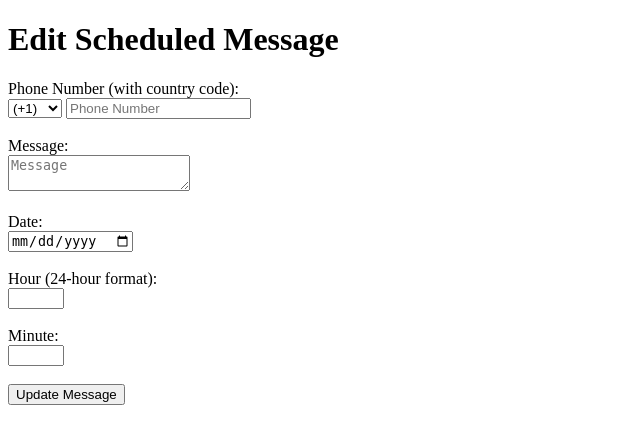
After one commit to tori-19/Whatsapp3000, a Flask app: template templates/edit_message.html in a window 1280 px wide. The commit adds this page. Shown: the top 444 px of the page, without its empty margins (0-640 px from the left). Run offline with Flask 3, Linux system fonts and the light colour scheme; the template is opened without the code that fills it, so the values that code supplies are empty.

Commit message:
can schedule multiple messages

```diff
--- a/app.py
+++ b/app.py
@@ -1,41 +1,97 @@
 from flask import Flask, render_template, request, redirect, url_for
 import pywhatkit as kit
+import threading
+from datetime import datetime
 
 app = Flask(__name__)
 
+# List to hold scheduled messages
+scheduled_messages = []
+message_id_counter = 1  # Simple counter to create unique IDs for messages
+
 def is_valid_number(number):
-    """Ensures the number contains only digits and is the right length."""
     return number.isdigit() and 7 <= len(number) <= 15
+
+def send_message_later(message):
+    number = message['number']
+    msg = message['text']
+    hour = message['hour']
+    minute = message['minute']
+    delay = message['delay']
+    threading.Timer(delay, kit.sendwhatmsg, [number, msg, hour, minute]).start()
 
 @app.route("/", methods=["GET", "POST"])
 def home():
+    global message_id_counter
     if request.method == "POST":
-        # Get form data
+        try:
+            country_code = request.form.get("country_code")
+            phone_number = request.form.get("number")
+            message = request.form.get("message")
+            date = request.form.get("date")
+            hour = int(request.form.get("hour"))
+            minute = int(request.form.get("minute"))
+
+            if not is_valid_number(phone_number):
+                return "Invalid phone number format. Please enter digits only and exclude the leading zero."
+
+            full_number = country_code + phone_number
+            message_time = datetime.strptime(f"{date} {hour}:{minute}", "%Y-%m-%d %H:%M")
+
+            delay = (message_time - datetime.now()).total_seconds()
+            if delay < 60:
+                return "Please schedule the message at least 1 minute in the future."
+
+            # Create a message object
+            message_obj = {
+                'id': message_id_counter,
+                'number': full_number,
+                'text': message,
+                'hour': hour,
+                'minute': minute,
+                'delay': delay
+            }
+            scheduled_messages.append(message_obj)  # Add to scheduled messages
+            send_message_later(message_obj)  # Schedule the message
+
+            message_id_counter += 1  # Increment the ID counter
+            return render_template("index.html", scheduled_messages=scheduled_messages, message_scheduled=True)
+
+        except Exception as e:
+            return f"An error occurred: {e}. Please check inputs and try again."
+
+    return render_template("index.html", scheduled_messages=scheduled_messages)
+
+@app.route("/edit/<int:message_id>", methods=["GET", "POST"])
+def edit_message(message_id):
+    if request.method == "POST":
+        # Get the updated message details
         country_code = request.form.get("country_code")
         phone_number = request.form.get("number")
         message = request.form.get("message")
+        date = request.form.get("date")
         hour = int(request.form.get("hour"))
         minute = int(request.form.get("minute"))
 
-        # Combine country code and phone number
         full_number = country_code + phone_number
+        message_time = datetime.strptime(f"{date} {hour}:{minute}", "%Y-%m-%d %H:%M")
+        delay = (message_time - datetime.now()).total_seconds()
 
-        # Validate phone number
-        if not is_valid_number(phone_number):
-            return "Invalid phone number format. Please enter digits only and exclude the leading zero."
+        # Update the scheduled message
+        for msg in scheduled_messages:
+            if msg['id'] == message_id:
+                msg['number'] = full_number
+                msg['text'] = message
+                msg['hour'] = hour
+                msg['minute'] = minute
+                msg['delay'] = delay
+                return redirect(url_for("home"))  # Redirect to home to see updated messages
 
-        # Send WhatsApp message using pywhatkit
-        try:
-            kit.sendwhatmsg(full_number, message, hour, minute)
-            return redirect(url_for("success"))
-        except Exception as e:
-            return f"An error occurred: {e}"
+        return "Message not found."
 
-    return render_template("index.html")
-
-@app.route("/success")
-def success():
-    return "Message scheduled successfully!"
+    # Find the message to edit
+    message_to_edit = next((msg for msg in scheduled_messages if msg['id'] == message_id), None)
+    return render_template("edit_message.html", message=message_to_edit)
 
 if __name__ == "__main__":
     app.run(debug=True)
--- /dev/null
+++ b/templates/edit_message.html
@@ -0,0 +1,41 @@
+<!DOCTYPE html>
+<html lang="en">
+<head>
+    <meta charset="UTF-8">
+    <meta name="viewport" content="width=device-width" content="width=device-width, initial-scale=1.0">
+    <title>Edit Scheduled Message</title>
+</head>
+<body>
+    <h1>Edit Scheduled Message</h1>
+    <form method="POST" action="">
+        <label for="number">Phone Number (with country code):</label>
+        <br>
+        <select id="country_code" name="country_code" required>
+            <option value="+1" {% if message['number'].startswith('+1') %}selected{% endif %}>(+1)</option>
+            <option value="+44" {% if message['number'].startswith('+44') %}selected{% endif %}>(+44)</option>
+            <option value="+91" {% if message['number'].startswith('+91') %}selected{% endif %}>(+91)</option>
+            <option value="+61" {% if message['number'].startswith('+61') %}selected{% endif %}>(+61)</option>
+            <option value="+27" {% if message['number'].startswith('+27') %}selected{% endif %}>(+27)</option>
+        </select>
+        <input type="text" id="number" name="number" placeholder="Phone Number" pattern="^[1-9][0-9]{6,14}$" required value="{{ message['number'][3:] }}"><br><br>
+
+        <label for="message">Message:</label>
+        <br>
+        <textarea id="message" name="message" placeholder="Message" required>{{ message['text'] }}</textarea><br><br>
+
+        <label for="date">Date:</label>
+        <br>
+        <input type="date" id="date" name="date" required value="{{ message['time'].date() }}"><br><br>
+
+        <label for="hour">Hour (24-hour format):</label>
+        <br>
+        <input type="number" id="hour" name="hour" min="0" max="23" required value="{{ message['hour'] }}"><br><br>
+
+        <label for="minute">Minute:</label>
+        <br>
+        <input type="number" id="minute" name="minute" min="0" max="59" required value="{{ message['minute'] }}"><br><br>
+
+        <button type="submit">Update Message</button>
+    </form>
+</body>
+</html>
```
Also changed, not shown: PyWhatKit_DB.txt (deleted, +0 -10 lines), templates/index.html (+16 -0 lines).
